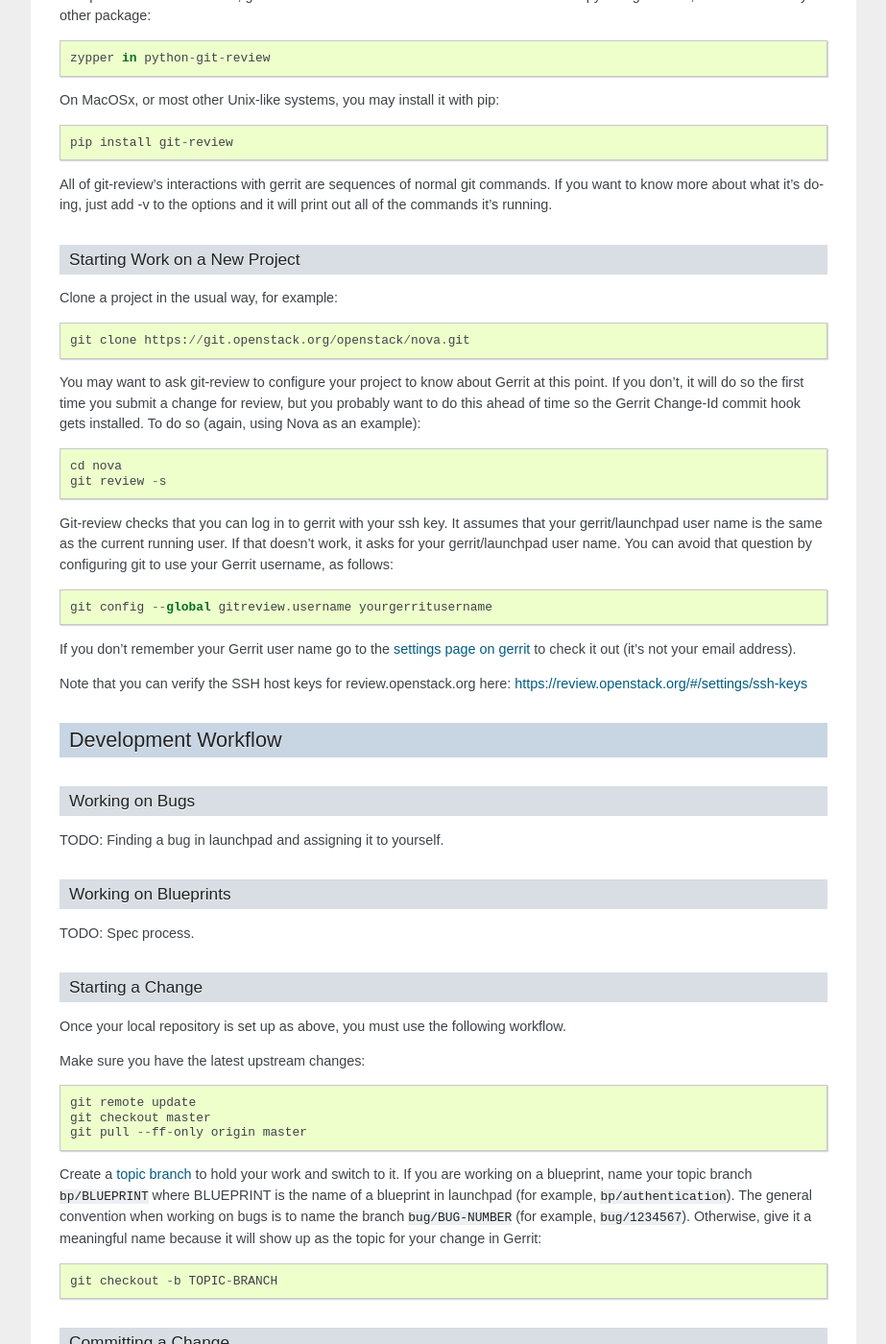
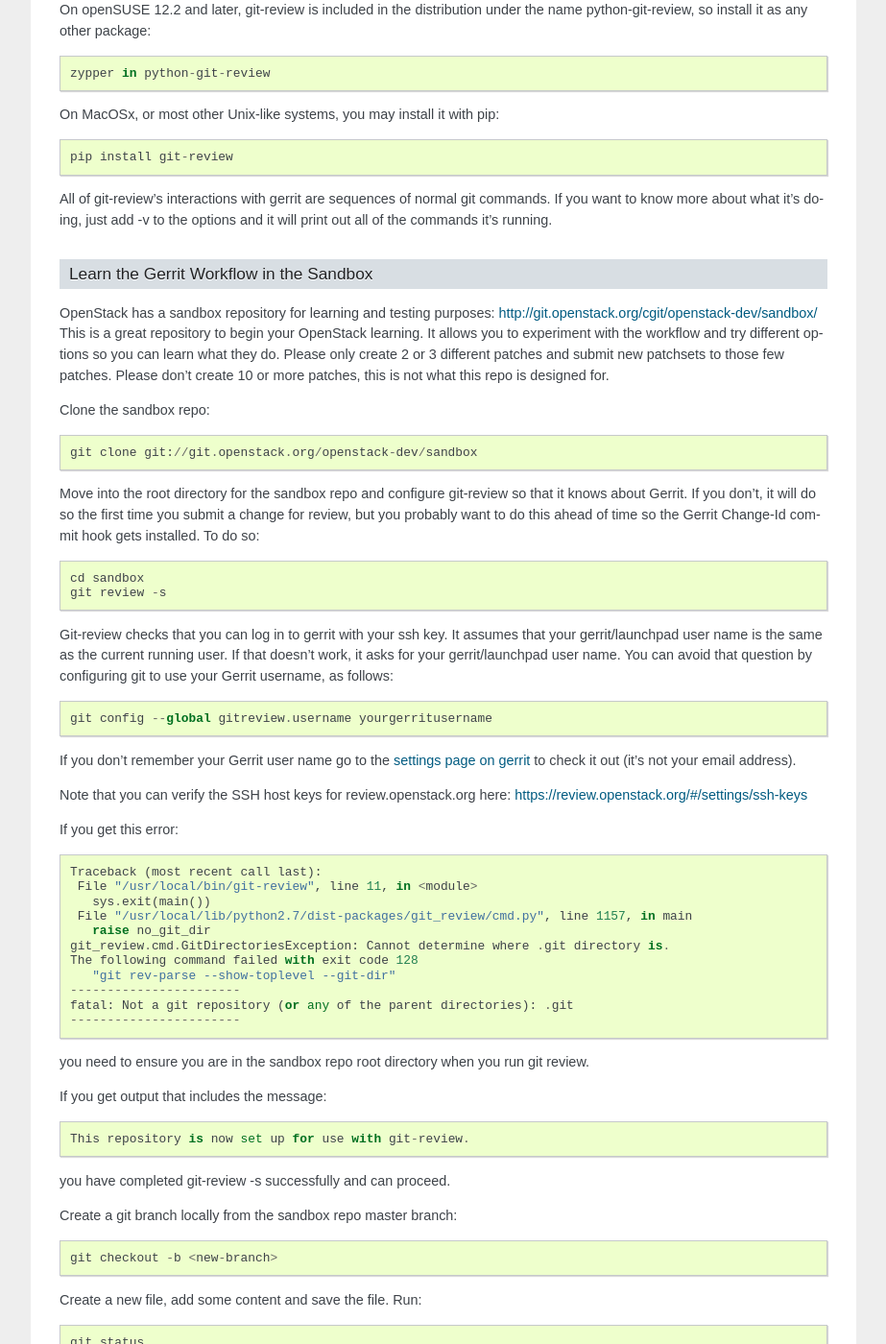
Before and after one commit to openstack-archive/infra-manual, a Sphinx documentation site: the page built from doc/source/developers.rst, in a window 1280 px wide and 1400 px high, scrolled down 2228 px. Shown: the whole window at 96% size, without its empty margins (198-1121 px from the left). Built offline with Sphinx 7.4.7, drawn with Linux system fonts in a browser that asks for light colours; some of the changed text lies outside the part shown.

Commit message:
Adds instructions for new developers to use sandbox
Right now the docs for new developers don't include instructions
for getting started with openstack-dev/sandbox. This patches adds
some instructions including the sandbox repo.

Change-Id: Ied45a74f8573b04e662f45168c29b56f7eaab33c

```diff
--- a/doc/source/developers.rst
+++ b/doc/source/developers.rst
@@ -83,6 +83,7 @@
 
   git config --global user.name "Firstname Lastname"
   git config --global user.email "your_email@youremail.com"
+  git config --global user.editor "your preferred editor"
 
 To check your git configuration::
 
@@ -128,20 +129,27 @@
 add -v to the options and it will print out all of the commands it's
 running.
 
-Starting Work on a New Project
-------------------------------
+Learn the Gerrit Workflow in the Sandbox
+----------------------------------------
 
-Clone a project in the usual way, for example::
+OpenStack has a sandbox repository for learning and testing purposes:
+http://git.openstack.org/cgit/openstack-dev/sandbox/ This is a great
+repository to begin your OpenStack learning. It allows you to experiment
+with the workflow and try different options so you can learn what they do.
+Please only create 2 or 3 different patches and submit new patchsets to those
+few patches. Please don't create 10 or more patches, this is not what this
+repo is designed for.
 
-  git clone https://git.openstack.org/openstack/nova.git
+Clone the sandbox repo::
 
-You may want to ask git-review to configure your project to know about
-Gerrit at this point.  If you don't, it will do so the first time you
+  git clone git://git.openstack.org/openstack-dev/sandbox
+
+Move into the root directory for the sandbox repo and configure git-review
+so that it knows about Gerrit. If you don't, it will do so the first time you
 submit a change for review, but you probably want to do this ahead of
-time so the Gerrit Change-Id commit hook gets installed.  To do so
-(again, using Nova as an example)::
+time so the Gerrit Change-Id commit hook gets installed.  To do so::
 
-  cd nova
+  cd sandbox
   git review -s
 
 Git-review checks that you can log in to gerrit with your ssh key. It
@@ -159,6 +167,80 @@
 Note that you can verify the SSH host keys for review.openstack.org
 here: https://review.openstack.org/#/settings/ssh-keys
 
+If you get this error::
+
+ Traceback (most recent call last):
+  File "/usr/local/bin/git-review", line 11, in <module>
+    sys.exit(main())
+  File "/usr/local/lib/python2.7/dist-packages/git_review/cmd.py", line 1157, in main
+    raise no_git_dir
+ git_review.cmd.GitDirectoriesException: Cannot determine where .git directory is.
+ The following command failed with exit code 128
+    "git rev-parse --show-toplevel --git-dir"
+ -----------------------
+ fatal: Not a git repository (or any of the parent directories): .git
+ -----------------------
+
+you need to ensure you are in the sandbox repo root directory when
+you run git review.
+
+If you get output that includes the message::
+
+ This repository is now set up for use with git-review.
+
+you have completed git-review -s successfully and can proceed.
+
+Create a git branch locally from the sandbox repo master branch::
+
+  git checkout -b <new-branch>
+
+Create a new file, add some content and save the file.
+Run::
+
+  git status
+
+and stage your changes with::
+
+  git add <filename>
+
+or::
+
+  git add .
+
+or::
+
+  git add -a
+
+Next commit your change with::
+
+  git commit
+
+this will take you into your editor which you set in the git configuration
+above. `Create a title for your commit message and add some text in the body.
+<https://wiki.openstack.org/wiki/GitCommitMessages#Summary_of_GIT_commit_message_structure>`_
+Then save the file and close the editor. Next submit your patch to gerrit::
+
+  git review
+
+You will get some output including a URL to your patch, click on the URL
+and view your patch.
+
+Now create a second patchset, in the same git branch as your first patchset,
+make some changes, either create a new file or add or delete content in your
+first file. Save your changes and stage them. To ensure you submit your new
+patchset to the same change execute::
+
+  git commit --amend
+
+this takes you into your prior git commit message, which you can edit but you
+don't have to, then save and close the editor containing the commit message.
+Then run::
+
+  git review
+
+and again you should see a url that links to your patch. Viewing the patch
+you should see a new patchset as patchset 2 below your original patchset 1,
+you should not see a new change.
 
 Development Workflow
 ====================
```
